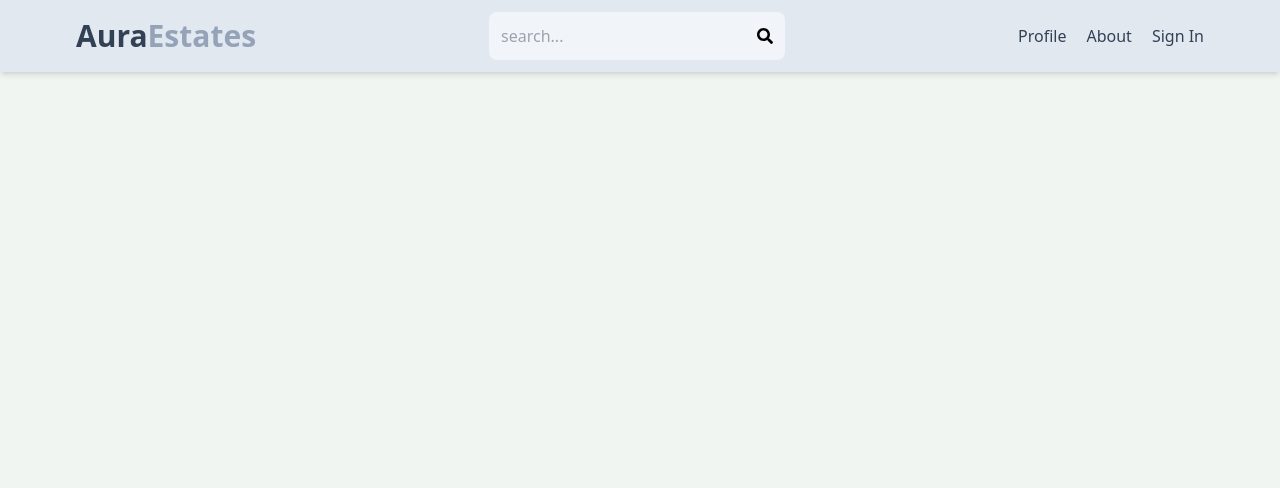
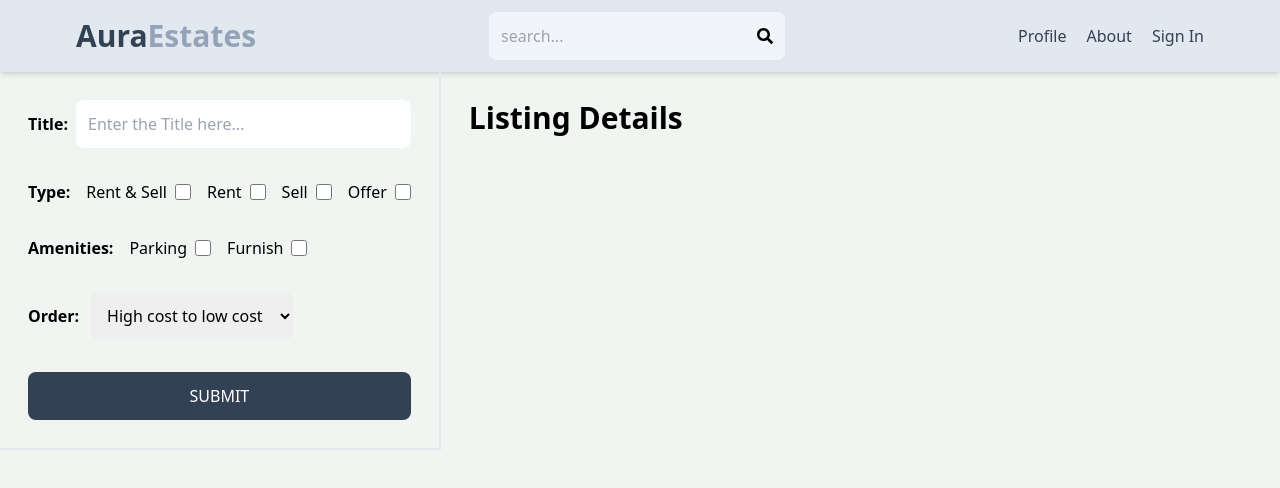
Before and after one commit to Dhanush-stack2003/MERN-estate, a React (Vite) app in the folder client/: page /search in a window 1280 px wide. Shown: the top 488 px of the page. Built offline with nearby package versions, Linux system fonts and the light colour scheme; no server answers.

Commit message:
search page form UI create

```diff
--- a/client/src/App.jsx
+++ b/client/src/App.jsx
@@ -11,6 +11,7 @@ import PrivateProfile from './components/auth/privateProfile'
 import CreateListing from './pages/CreateListing'
 import UpdateListing from './pages/UpdateListing'
 import Listing from './pages/Listing'
+import Search from './pages/Search'
 
 export default function App() {
   return (
@@ -23,6 +24,7 @@ export default function App() {
        <Route path='/update-list/:ListingId' element={<UpdateListing/>}/>
        <Route path='/profile' element={<Profile/>}/>
       </Route>
+      <Route path='/search' element={<Search/>}/>
       <Route path='/contact' element={<Contact/>}/>
       <Route path='/about' element={<About/>}/>
       <Route path='/listing/:ListingId' element={<Listing/>}/>
--- /dev/null
+++ b/client/src/pages/Search.jsx
@@ -0,0 +1,68 @@
+import React from 'react'
+
+export default function Search() {
+  return (
+    <div className="flex flex-col md:flex-row">
+      <div className="p-7 border-b-2 md:border-r-2 max-h-screen">
+        <form className="flex flex-col gap-8">
+          <div className="flex gap-2 items-center">
+            <label htmlFor="type" className="font-semibold">
+              Title:
+            </label>
+            <input
+              id="title"
+              type="text"
+              placeholder="Enter the Title here..."
+              className="w-full p-3 rounded-lg"
+            />
+          </div>
+          <div className="flex gap-4 flex-wrap">
+            <label className="font-semibold">Type:</label>
+            <div className="flex items-center gap-2">
+              <label>Rent & Sell</label>
+              <input type="checkbox" id="all" className="h-5 w-4" />
+            </div>
+            <div className="flex items-center gap-2">
+              <label>Rent</label>
+              <input type="checkbox" id="rent" className="w-4 h-5" />
+            </div>
+            <div className="flex items-center gap-2">
+              <label>Sell</label>
+              <input type="checkbox" id="sell" className="w-4 h-5" />
+            </div>
+            <div className="flex items-center gap-2">
+              <label>Offer</label>
+              <input type="checkbox" id="offer" className="w-4 h-5" />
+            </div>
+          </div>
+          <div className="flex gap-4 flex-wrap">
+            <label className="font-semibold">Amenities:</label>
+            <div className="flex items-center gap-2">
+              <label>Parking</label>
+              <input type="checkbox" id="parkingSpot" className="w-4 h-5" />
+            </div>
+            <div className="flex items-center gap-2">
+              <label>Furnish</label>
+              <input type="checkbox" id="furnished" className="w-4 h-5" />
+            </div>
+          </div>
+          <div className="flex gap-3 items-center">
+            <label className="font-semibold">Order:</label>
+            <select id="order" className="p-3 rounded-lg">
+              <option id="High cost to low cost">High cost to low cost</option>
+              <option id="Low cost to high cost">Low cost to high cost</option>
+              <option id="Latest">Latest</option>
+              <option id="Oldest">Oldest</option>
+            </select>
+          </div>
+          <button className="bg-slate-700 text-white p-3 uppercase rounded-lg hover:opacity-90">
+            Submit
+          </button>
+        </form>
+      </div>
+      <div className="p-7">
+        <h1 className="text-3xl font-semibold">Listing Details</h1>
+      </div>
+    </div>
+  );
+}
```
